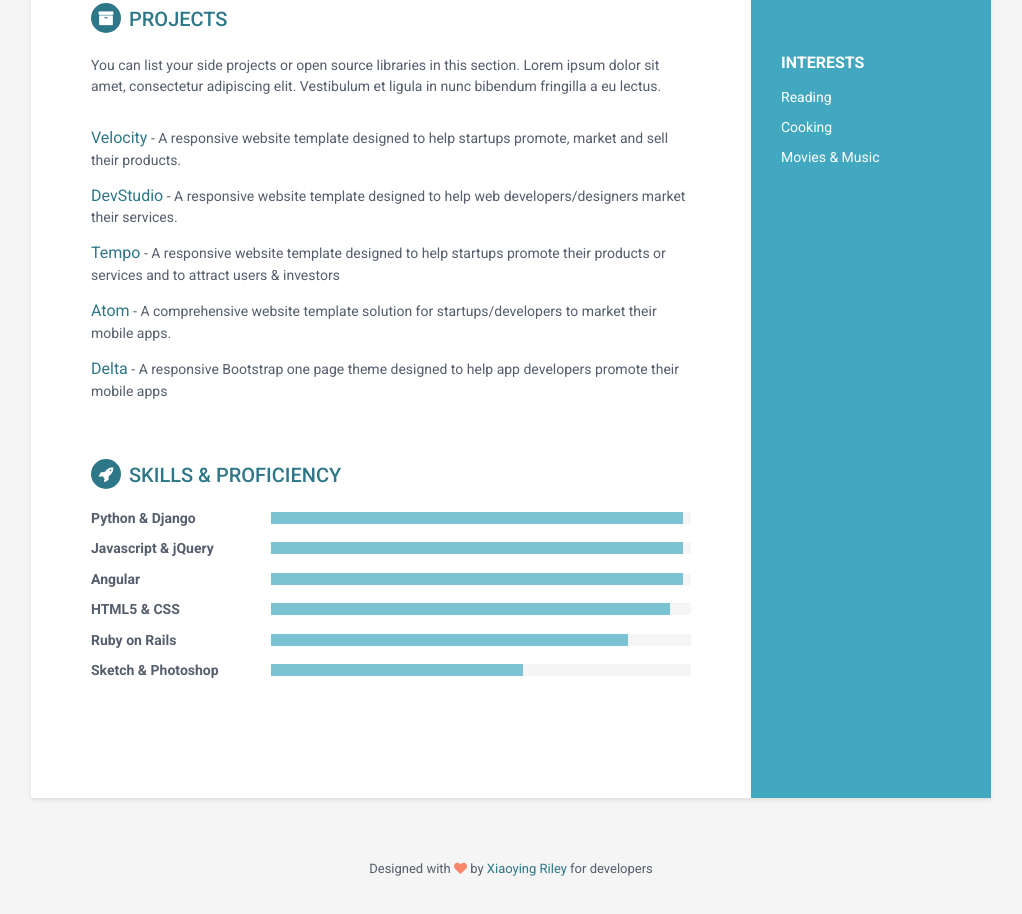
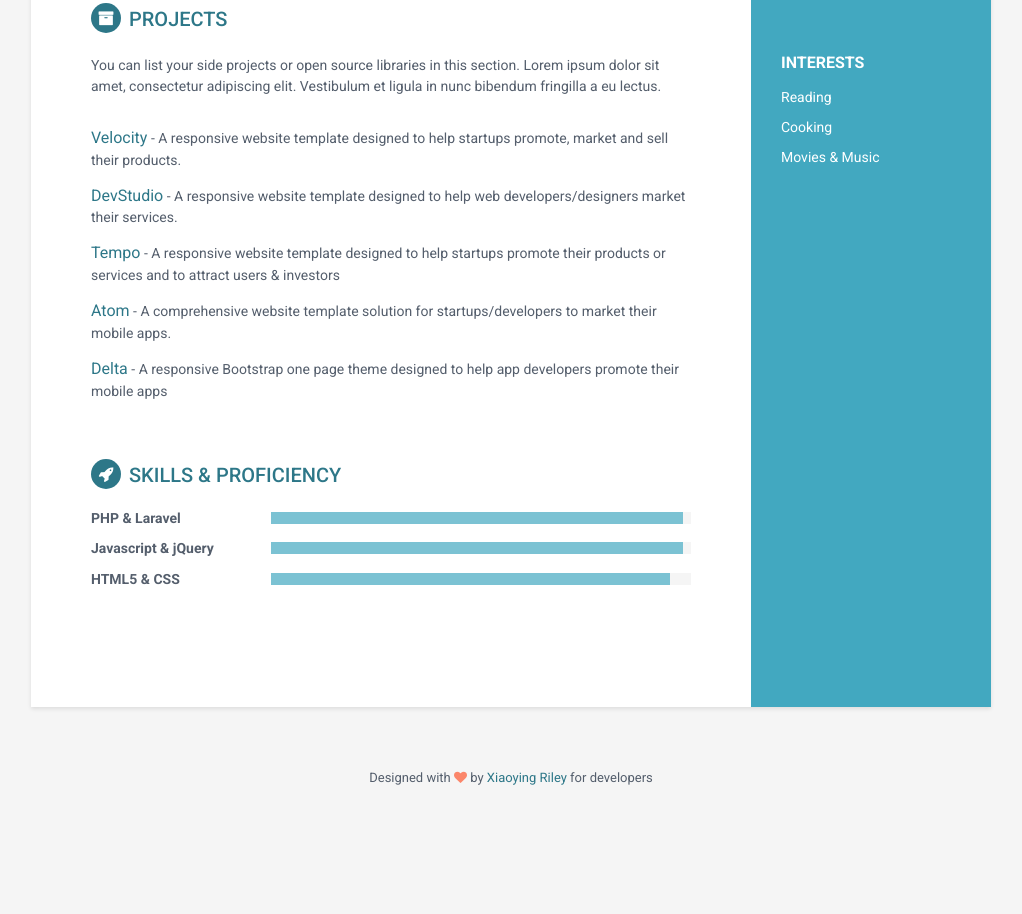
Before and after one commit to alwinaugustin/alwinaugustin.github.io, a plain HTML site: page index.html in a window 1280 px wide. Shown: the part 892-1806 px from the top of the page, without its empty margins (129-1151 px from the left). After the commit the page ends 1741 px from the top, so only its background shows below. Drawn offline with Linux system fonts and the light colour scheme.

Commit message:
Adding skills

```diff
--- a/index.html
+++ b/index.html
@@ -159,7 +159,7 @@
                 <h2 class="section-title"><i class="fa fa-rocket"></i>Skills &amp; Proficiency</h2>
                 <div class="skillset">
                     <div class="item">
-                        <h3 class="level-title">Python &amp; Django</h3>
+                        <h3 class="level-title">PHP &amp; Laravel</h3>
                         <div class="level-bar">
                             <div class="level-bar-inner" data-level="98%">
                             </div>
@@ -175,33 +175,9 @@
                     </div><!--//item-->
 
                     <div class="item">
-                        <h3 class="level-title">Angular</h3>
-                        <div class="level-bar">
-                            <div class="level-bar-inner" data-level="98%">
-                            </div>
-                        </div><!--//level-bar-->
-                    </div><!--//item-->
-
-                    <div class="item">
                         <h3 class="level-title">HTML5 &amp; CSS</h3>
                         <div class="level-bar">
                             <div class="level-bar-inner" data-level="95%">
-                            </div>
-                        </div><!--//level-bar-->
-                    </div><!--//item-->
-
-                    <div class="item">
-                        <h3 class="level-title">Ruby on Rails</h3>
-                        <div class="level-bar">
-                            <div class="level-bar-inner" data-level="85%">
-                            </div>
-                        </div><!--//level-bar-->
-                    </div><!--//item-->
-
-                    <div class="item">
-                        <h3 class="level-title">Sketch &amp; Photoshop</h3>
-                        <div class="level-bar">
-                            <div class="level-bar-inner" data-level="60%">
                             </div>
                         </div><!--//level-bar-->
                     </div><!--//item-->
```
